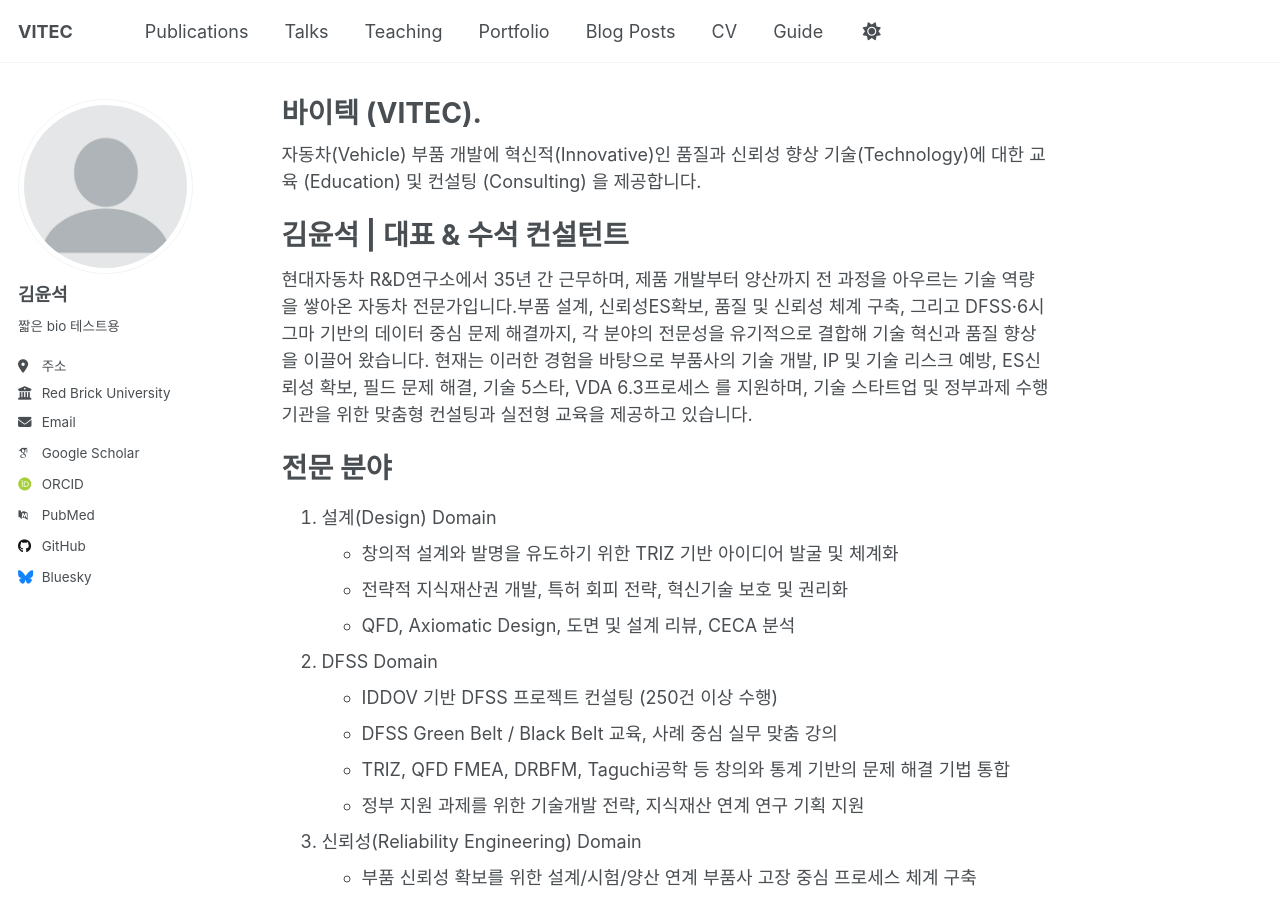
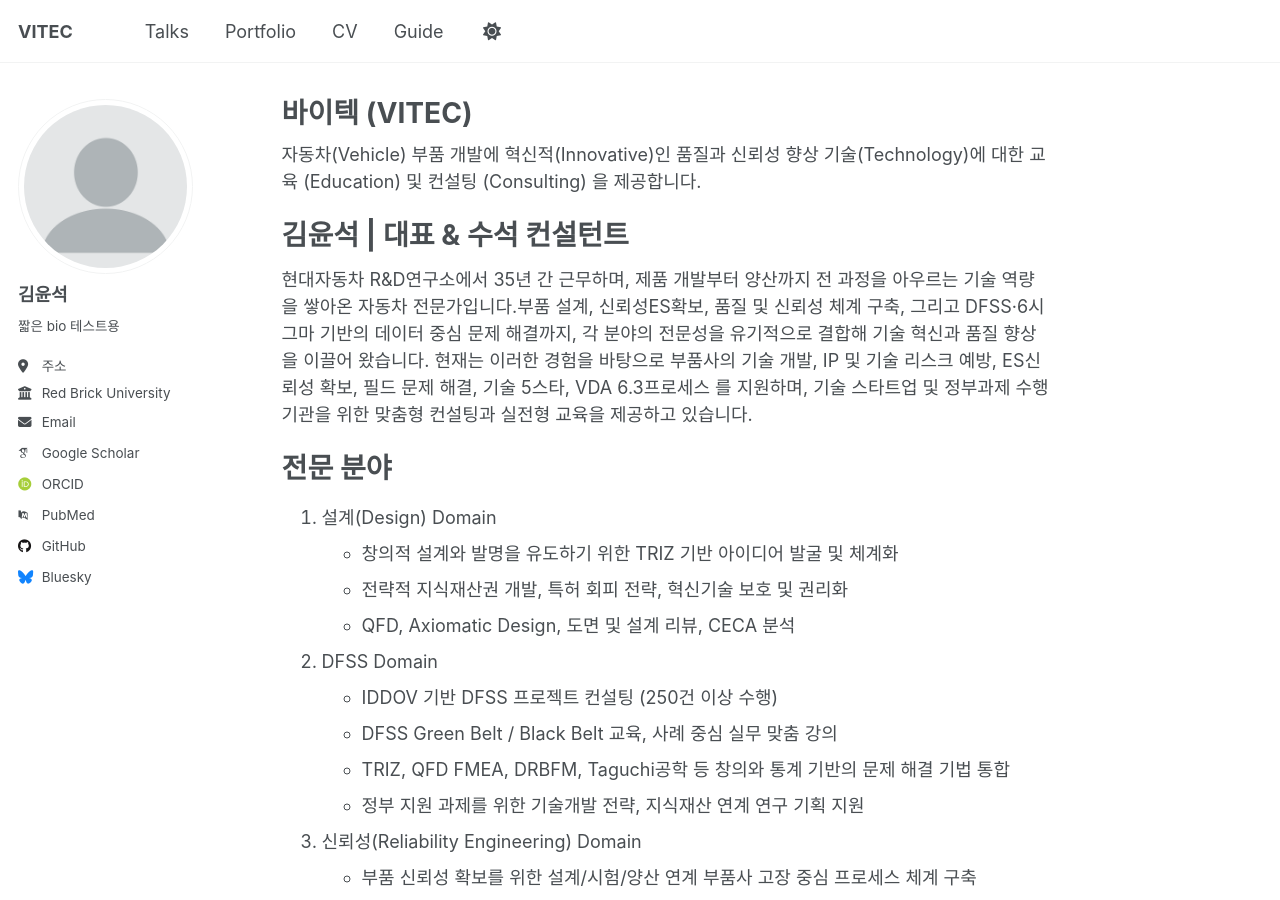
Before and after one commit to kimyunseok-vitec/kimyunseok-vitec.github.io, a Jekyll site: the page built from _pages/about.md, in a window 1280 px wide and 900 px high. Built offline with Jekyll 4.4.1, drawn with Linux system fonts in a browser that asks for light colours; some web fonts are replaced.

```diff
--- a/_config.yml
+++ b/_config.yml
@@ -13,7 +13,7 @@ title                    : "VITEC"
 title_separator          : "-"
 name                     : &name "김윤석"
 description              : &description "한글 테스트-personal description section"
-url                      : https://kimyunseok-vitec.github.io/ # the base hostname & protocol for your site e.g. "https://[your GitHub username].github.io"
+url                      : https://kimyunseok-vitec.github.io # the base hostname & protocol for your site e.g. "https://[your GitHub username].github.io"
 baseurl                  : "" # the subpath of your site, e.g. "/blog"
 repository               : "kimyunseok-vitec/kimyunseok-vitec.github.io"
 
--- a/_data/navigation.yml
+++ b/_data/navigation.yml
@@ -8,20 +8,11 @@
 #      Markdown formatted page while the second is generated using JSON.
 
 main:
-  - title: "Publications"
-    url: /publications/
-
   - title: "Talks"
     url: /talks/
 
-  - title: "Teaching"
-    url: /teaching/
-
   - title: "Portfolio"
     url: /portfolio/
-
-  - title: "Blog Posts"
-    url: /year-archive/
 
   - title: "CV"
     url: /cv/
--- a/_pages/about.md
+++ b/_pages/about.md
@@ -1,6 +1,6 @@
 ---
 permalink: /
-title: "바이텍 (VITEC)."
+title: "바이텍 (VITEC)"
 author_profile: true
 redirect_from:
   - /about/
```
